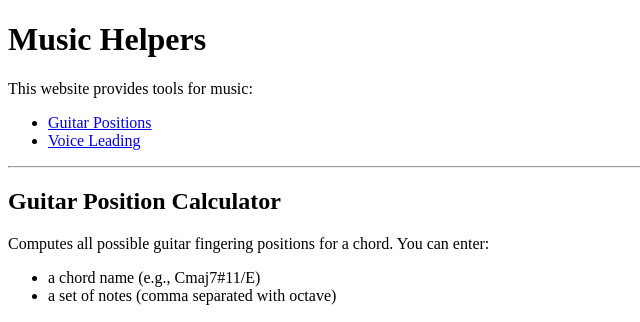
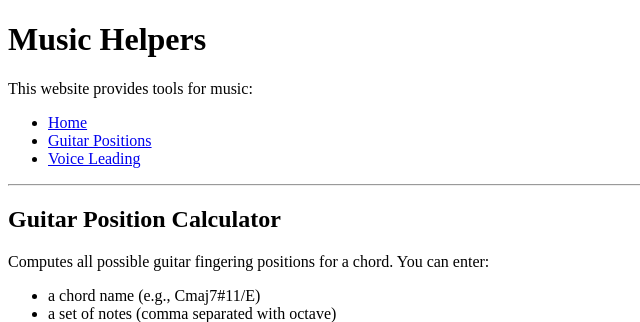
Before and after one commit to joeplattenburg/music, a Flask app: page /guitar_positions in a window 1280 px wide. Shown: the top 322 px of the page, without its empty margins (0-640 px from the left). Run offline with Flask 3, Linux system fonts and the light colour scheme.

Commit message:
link back to home

```diff
--- a/templates/base.html
+++ b/templates/base.html
@@ -16,6 +16,7 @@
     <h1>Music Helpers</h1>
     <p>This website provides tools for music:</p>
     <ul>
+      <li><a href="{{ url_for('home') }}">Home</a></li>
       <li><a href="{{ url_for('guitar_positions') }}">Guitar Positions</a></li>
       <li><a href="{{ url_for('voice_leading') }}">Voice Leading</a></li>
     </ul>
```
